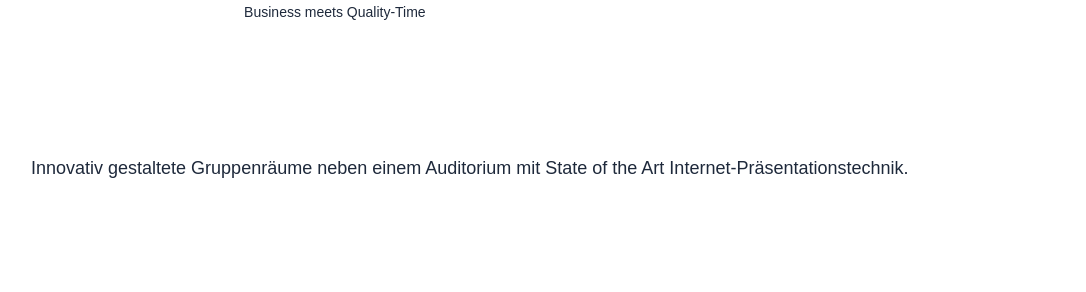
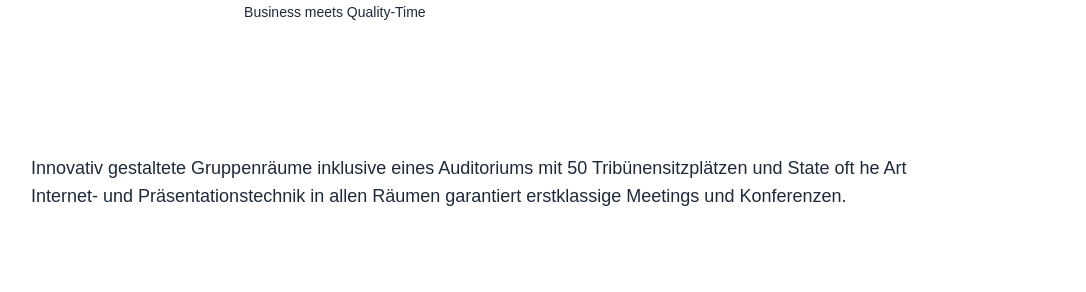
Before and after one commit to rheines-event/rheines-vergnuegen, a Next.js app: page / in a window 1280 px wide. Shown: the part 2551-2843 px from the top of the page, without its empty margins (161-1247 px from the left). Built offline with nearby package versions, Linux system fonts and the light colour scheme; a web font is replaced by a local one.

Commit message:
Update ServiceSection.tsx

```diff
--- a/src/app/(sections)/ServiceSection.tsx
+++ b/src/app/(sections)/ServiceSection.tsx
@@ -19,7 +19,7 @@ export function VisionSection() {
         caption="Business meets Quality-Time" />
 
       <p className="py-8">
-        Innovativ gestaltete Gruppenräume neben einem Auditorium mit State of the Art Internet-Präsentationstechnik.
+        Innovativ gestaltete Gruppenräume inklusive eines Auditoriums mit 50 Tribünensitzplätzen und State oft he Art Internet- und Präsentationstechnik in allen Räumen garantiert erstklassige Meetings und Konferenzen.
       </p>
 
       <SectionImage
```
